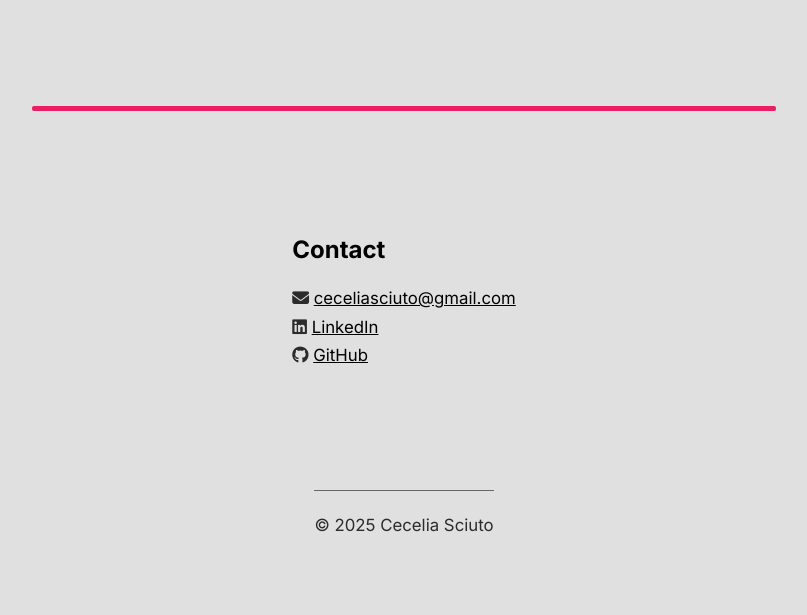
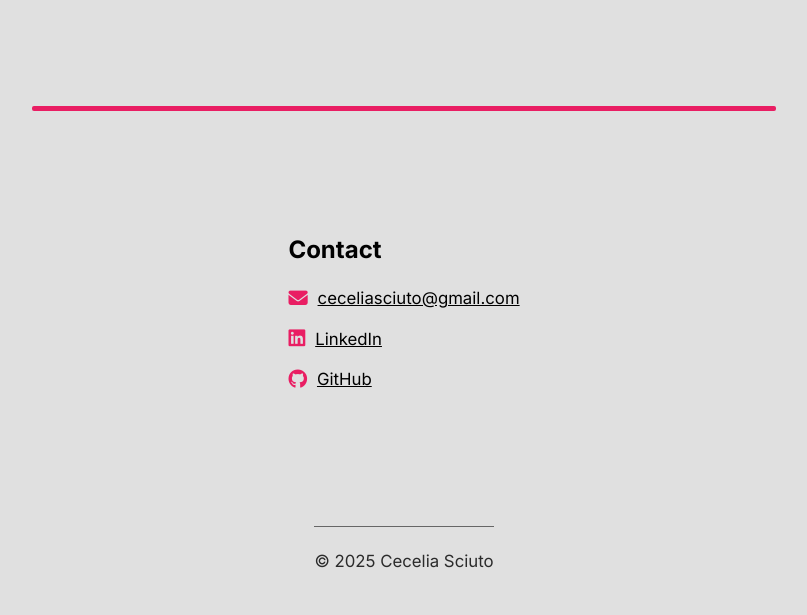
Before and after one commit to ccsciuto/portfolio, a Flask app: page / in a window 1280 px wide. Shown: the part 2217-2832 px from the top of the page, without its empty margins (236-1043 px from the left). Before the commit the page ends 2749 px from the top, so only its background shows below. Run offline with Flask 3, Linux system fonts and the light colour scheme.

Commit message:
changed contact

```diff
--- a/static/style.css
+++ b/static/style.css
@@ -474,3 +474,15 @@ body {
     box-shadow: 0 8px 20px rgba(0,0,0,0.15);
     background-color: #e0f7fa;
 }
+#contact p {
+    font-size: 1.05rem;
+    margin-bottom: 12px;
+    display: flex;
+    align-items: center;
+    gap: 10px;
+}
+
+#contact i {
+    color: #e91e63; /* pink accent for icons */
+    font-size: 1.2rem;
+}
```
